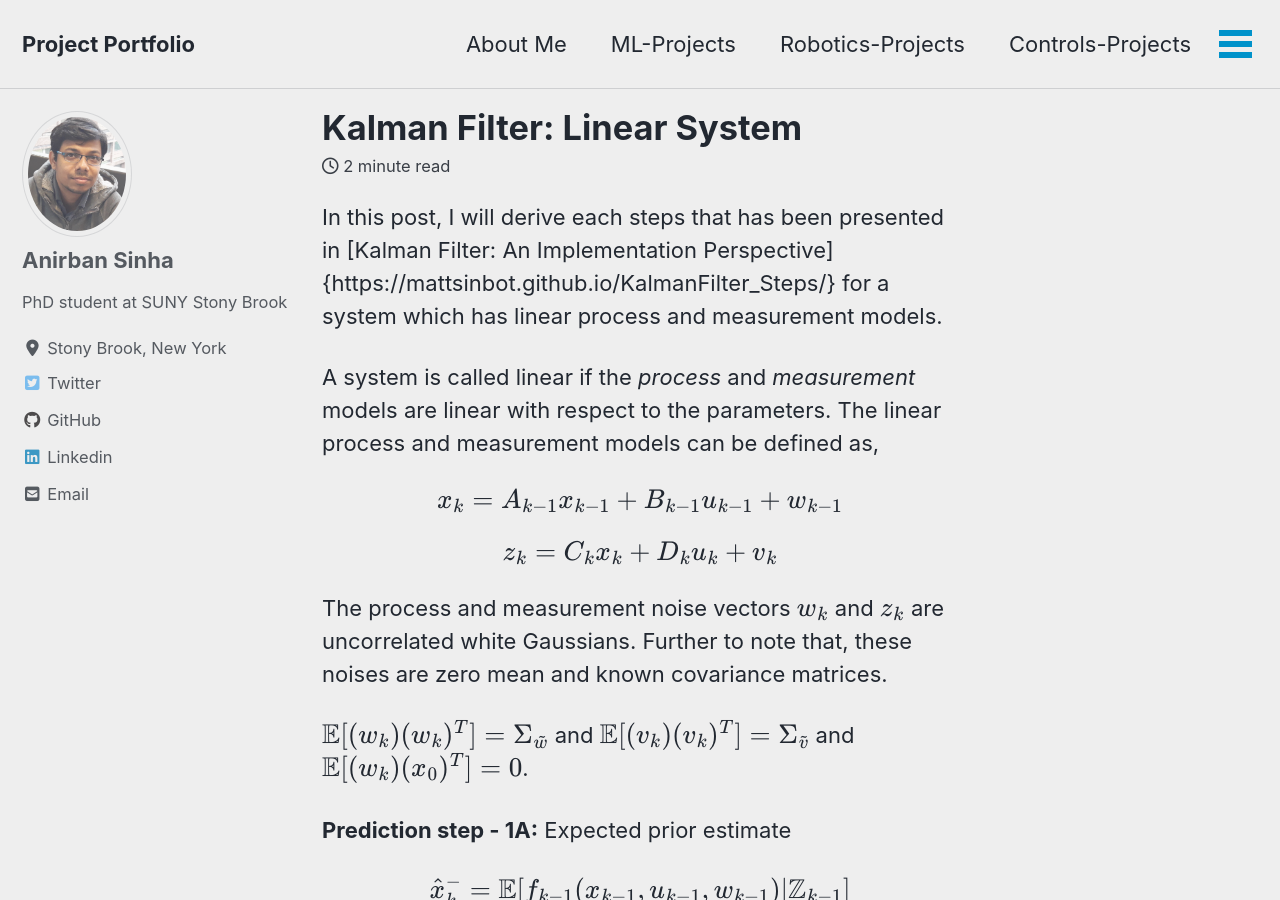
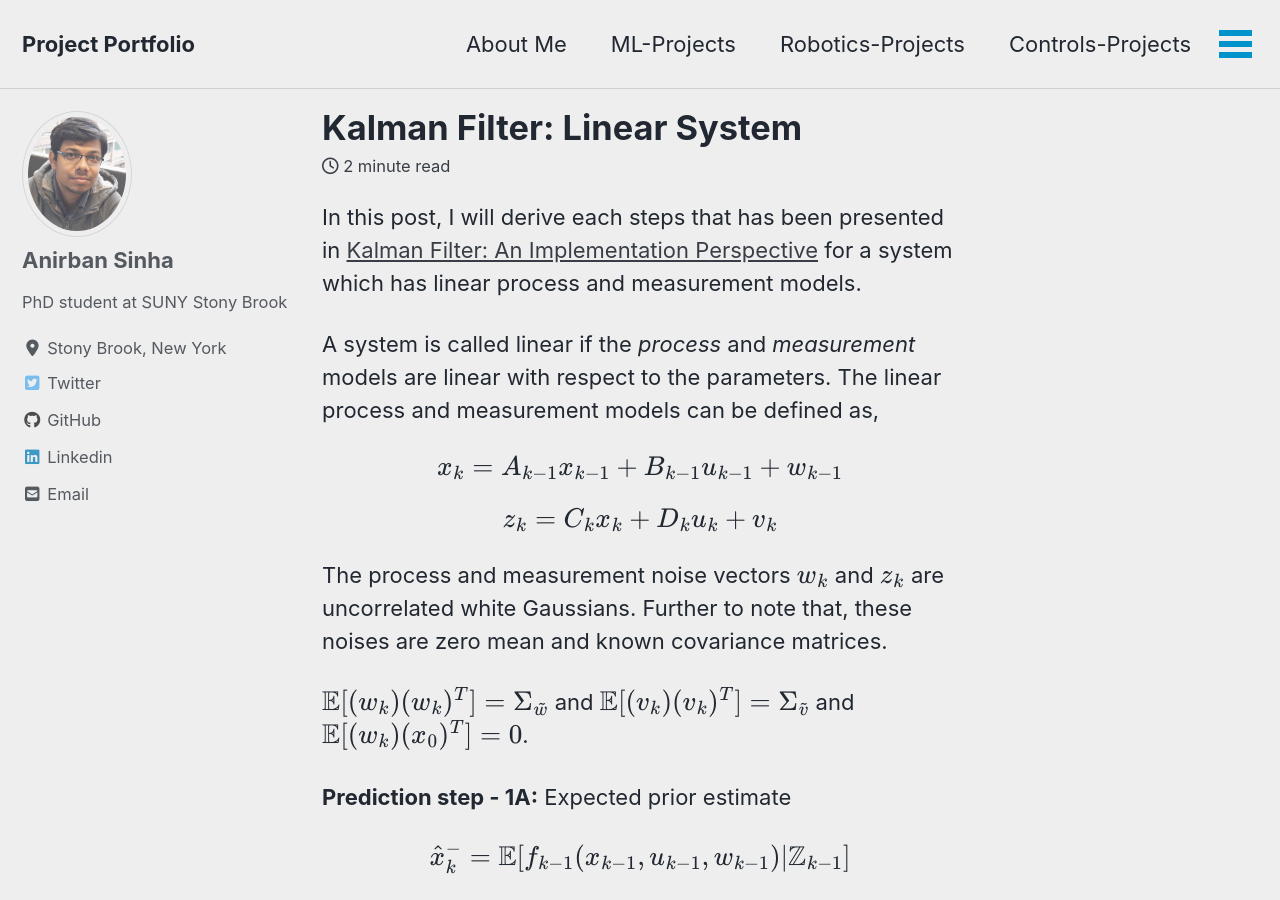
Before and after one commit to mattsinbot/mattsinbot.github.io, a Jekyll site: the page built from _posts/2019-12-11-KalmanFilter_LinearSystems.md, in a window 1280 px wide and 900 px high. Built offline with Jekyll 4.4.1, drawn with Linux system fonts in a browser that asks for light colours; cached includes are drawn as plain includes; nearby versions of some CDN libraries; formulas are drawn with MathJax 3; comment, search, counter and statistics services are not loaded.

Commit message:
kalman linear link corrected

```diff
--- a/_posts/2019-12-11-KalmanFilter_LinearSystems.md
+++ b/_posts/2019-12-11-KalmanFilter_LinearSystems.md
@@ -7,7 +7,7 @@ excerpt: "Kalman Filter: Basic Steps"
 mathjax: "true"
 ---
 
-In this post, I will derive each steps that has been presented in [Kalman Filter: An Implementation Perspective]{https://mattsinbot.github.io/KalmanFilter_Steps/} for a system which has linear process and measurement models.
+In this post, I will derive each steps that has been presented in [Kalman Filter: An Implementation Perspective](https://mattsinbot.github.io/KalmanFilter_Steps/) for a system which has linear process and measurement models.
 
 A system is called linear if the *process* and *measurement* models are linear with respect to the parameters. The linear process and measurement models can be defined as,
 
```
Also changed, not shown: images/control/ip_op.png (added).
